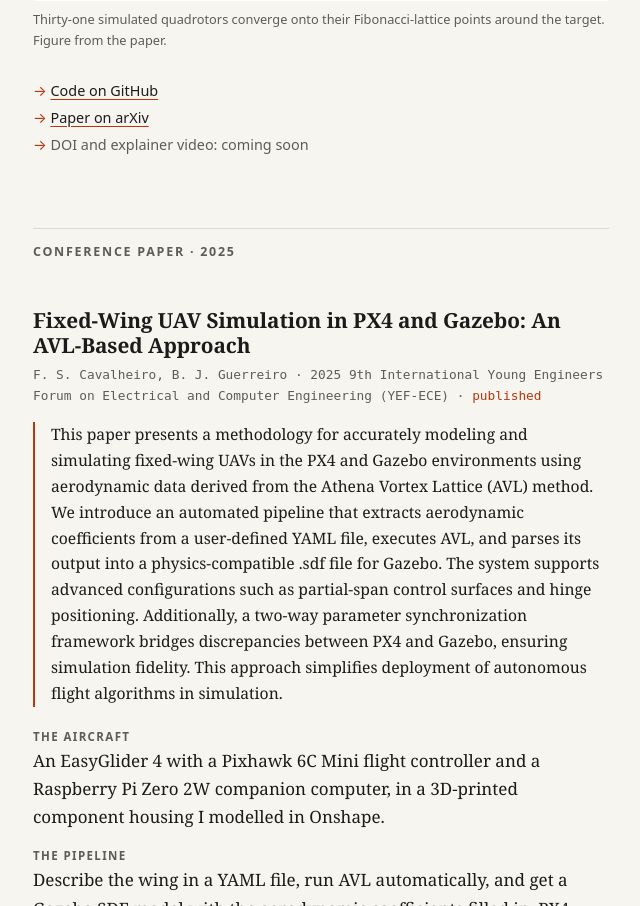
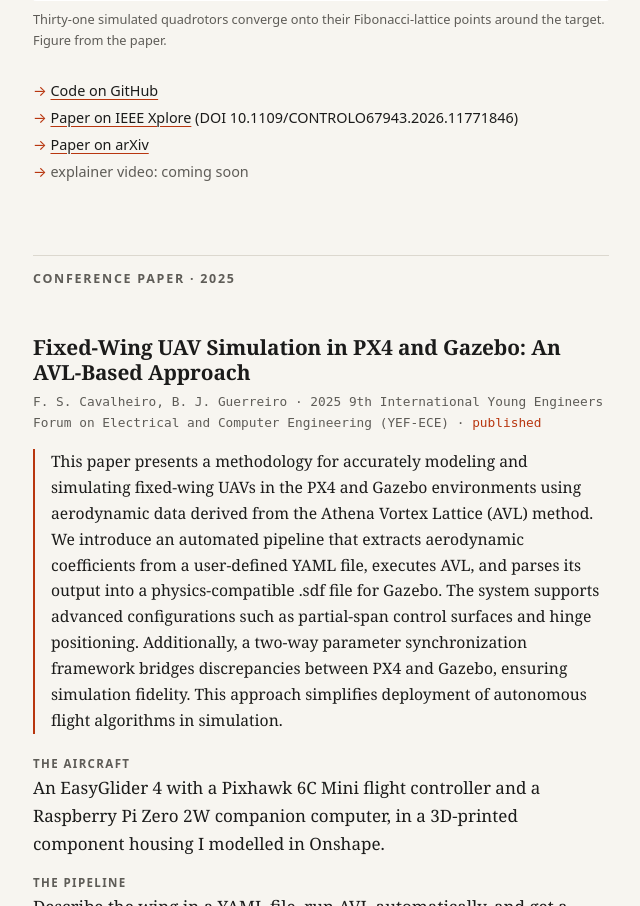
Before and after one commit to Filipe-Cavalheiro/website, a plain HTML site: page research.html in a window 1280 px wide. Shown: the part 3653-4559 px from the top of the page, without its empty margins (319-959 px from the left). Drawn offline with Linux system fonts and the light colour scheme.

Commit message:
Research: add the CONTROLO 2026 paper DOI and mark it published
Co-Authored-By: Claude Opus 5.5 <noreply@anthropic.com>

```diff
--- a/research.html
+++ b/research.html
@@ -123,10 +123,10 @@
 
   <ul class="links">
     <li><a href="https://github.com/Filipe-Cavalheiro/Hierarchical-Nonlinear-Control-for-Swarm-Encirclement-Around-a-Moving-Target-UAV">Code on GitHub</a></li>
+    <li><a href="https://doi.org/10.1109/CONTROLO67943.2026.11771846">Paper on IEEE Xplore</a> (DOI 10.1109/CONTROLO67943.2026.11771846)</li>
     <li><a href="http://arxiv.org/abs/2611.12684">Paper on arXiv</a></li>
-    <!-- TODO: add the IEEE Xplore DOI once the proceedings are published. -->
     <!-- TODO: add the YouTube explainer video link once uploaded (video rendered in YOUTUBE_VIDEO/output/). -->
-    <li><span class="muted">DOI and explainer video: coming soon</span></li>
+    <li><span class="muted">explainer video: coming soon</span></li>
   </ul>
 
   <!-- ============================================================ -->
```
Also changed, not shown: index.html (+1 -1 lines).
